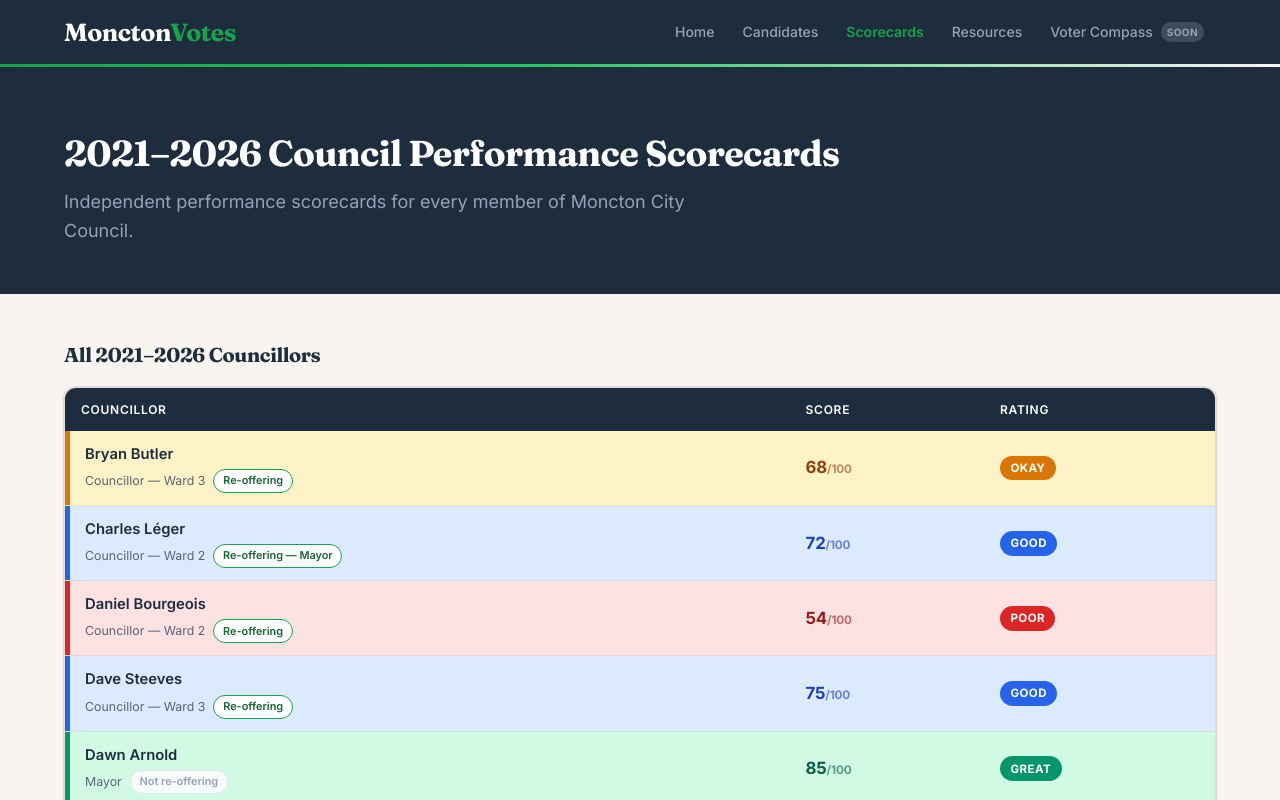
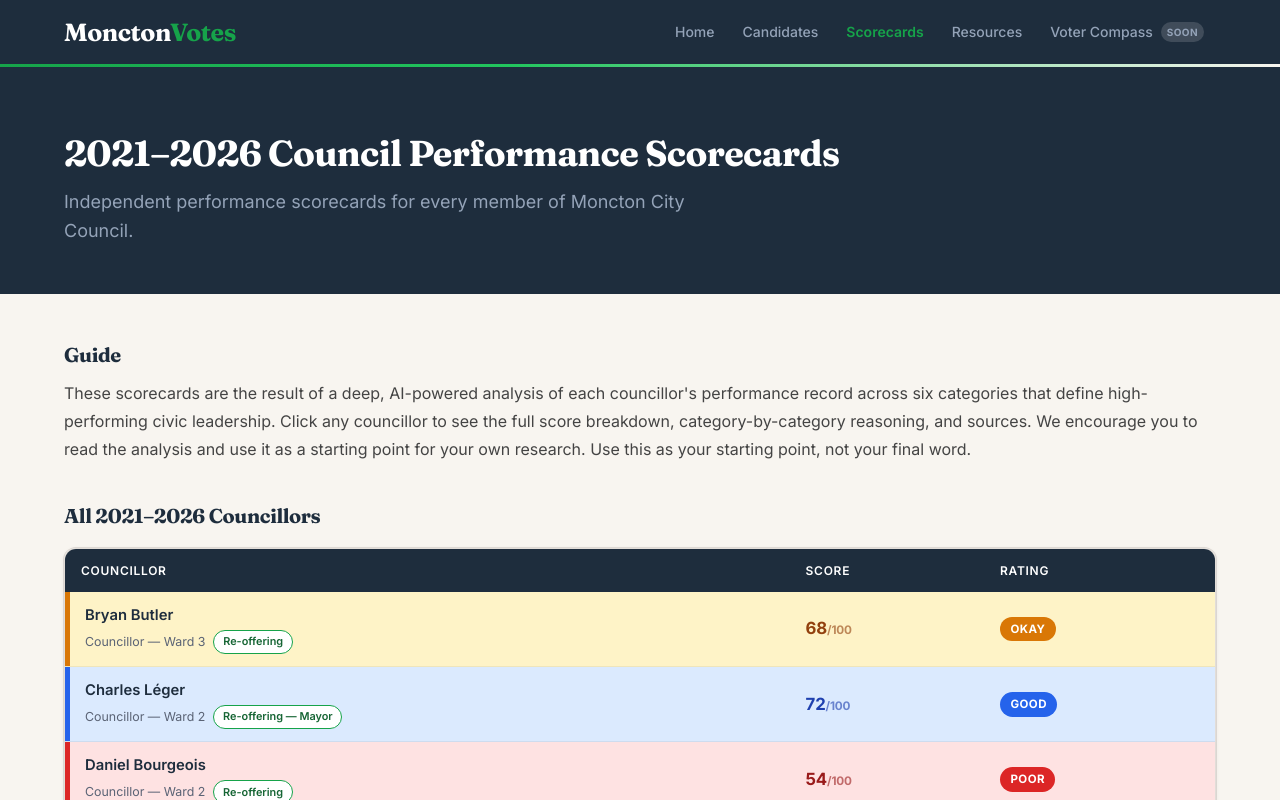
Before and after one commit to aaronslewis/moncton-votes, a React (Vite) app: page /scorecards in a window 1280 px wide. Shown: the top 800 px of the page. Built offline with nearby package versions, Linux system fonts and the light colour scheme.

Commit message:
added Guide blurb at the top of the scorecard page

```diff
--- a/src/pages/ReportCards.jsx
+++ b/src/pages/ReportCards.jsx
@@ -61,6 +61,18 @@ export default function ReportCards() {
       </div>
 
       <div className="container" style={{ paddingTop: 'var(--space-12)', paddingBottom: 'var(--space-16)' }}>
+
+        {/* ── Guide ── */}
+        <section style={{ marginBottom: 'var(--space-10)' }}>
+          <h2 style={{ fontSize: 'var(--text-xl)', marginBottom: 'var(--space-3)', color: '#1E2D3D' }}>Guide</h2>
+          <p style={{ fontSize: 'var(--text-base)', color: '#444', lineHeight: 1.75, margin: 0 }}>
+            These scorecards are the result of a deep, AI-powered analysis of each councillor's performance
+            record across six categories that define high-performing civic leadership. Click any councillor
+            to see the full score breakdown, category-by-category reasoning, and sources. We encourage you
+            to read the analysis and use it as a starting point for your own research. Use this as your
+            starting point, not your final word.
+          </p>
+        </section>
 
         {/* ── Summary table ── */}
         <section style={{ marginBottom: 'var(--space-12)' }}>
```
